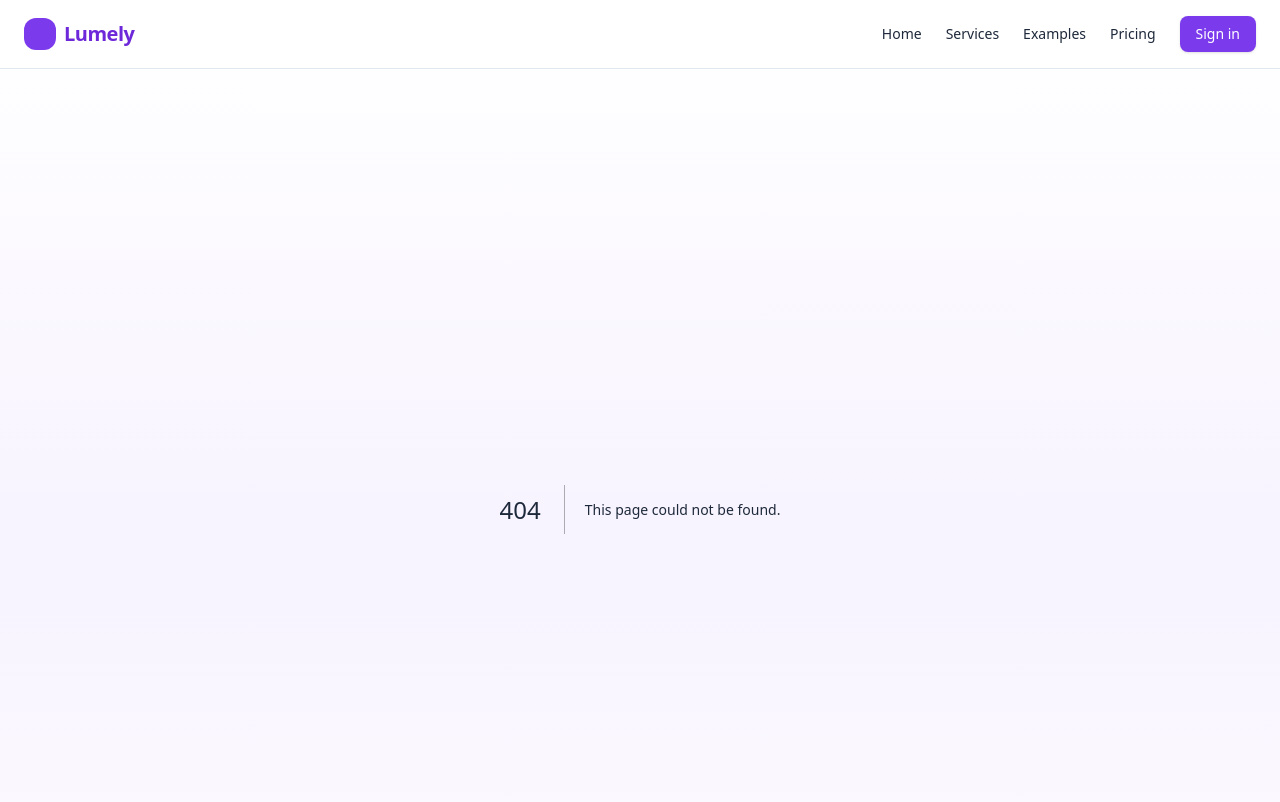
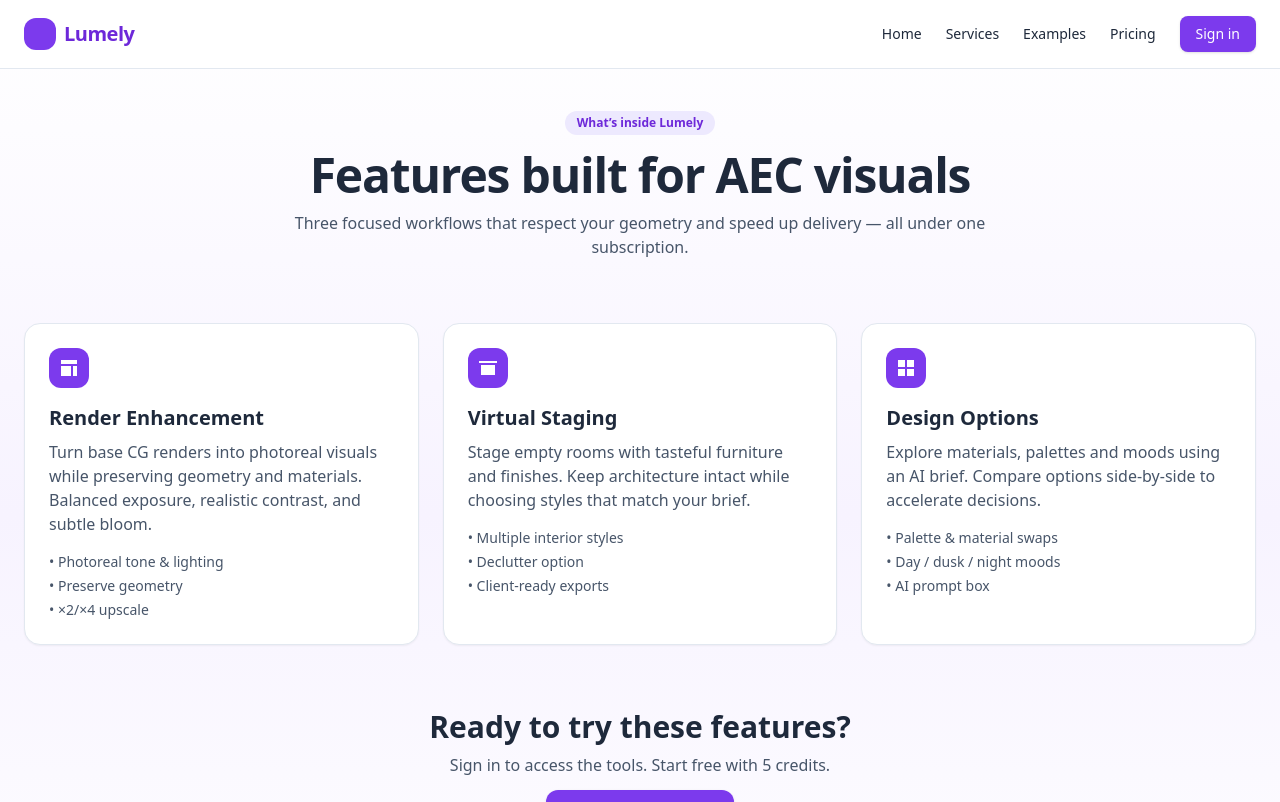
Before and after one commit to markgaughan75-maker/test-2, a Next.js app: page /features in a window 1280 px wide. Before the commit this address had no page. Shown: the top 802 px of the page. Built offline with nearby package versions, Linux system fonts and the light colour scheme.

Commit message:
Create page.tsx

```diff
--- /dev/null
+++ b/app/features/page.tsx
@@ -0,0 +1,74 @@
+export default function Features() {
+  const items = [
+    {
+      icon: (
+        <svg viewBox="0 0 24 24" className="h-6 w-6 text-white">
+          <path fill="currentColor" d="M4 4h16v4H4zM4 10h10v10H4zM16 10h4v10h-4z"/>
+        </svg>
+      ),
+      title: 'Render Enhancement',
+      desc: 'Turn base CG renders into photoreal visuals while preserving geometry and materials. Balanced exposure, realistic contrast, and subtle bloom.',
+      bullets: ['Photoreal tone & lighting', 'Preserve geometry', '×2/×4 upscale'],
+    },
+    {
+      icon: (
+        <svg viewBox="0 0 24 24" className="h-6 w-6 text-white">
+          <path fill="currentColor" d="M3 5h18v2H3zm2 4h14v10H5zM8 9v10M16 9v10"/>
+        </svg>
+      ),
+      title: 'Virtual Staging',
+      desc: 'Stage empty rooms with tasteful furniture and finishes. Keep architecture intact while choosing styles that match your brief.',
+      bullets: ['Multiple interior styles', 'Declutter option', 'Client-ready exports'],
+    },
+    {
+      icon: (
+        <svg viewBox="0 0 24 24" className="h-6 w-6 text-white">
+          <path fill="currentColor" d="M4 4h7v7H4zM13 4h7v7h-7zM4 13h7v7H4zM13 13h7v7h-7z"/>
+        </svg>
+      ),
+      title: 'Design Options',
+      desc: 'Explore materials, palettes and moods using an AI brief. Compare options side-by-side to accelerate decisions.',
+      bullets: ['Palette & material swaps', 'Day / dusk / night moods', 'AI prompt box'],
+    },
+  ];
+
+  return (
+    <div className="space-y-16">
+      <section className="text-center">
+        <div className="inline-flex items-center gap-2 rounded-full bg-violet-100 px-3 py-1 text-violet-700 text-xs font-semibold">
+          What’s inside Lumely
+        </div>
+        <h1 className="mt-4 text-4xl md:text-5xl font-extrabold tracking-tight">
+          Features built for AEC visuals
+        </h1>
+        <p className="mt-3 text-slate-600 max-w-3xl mx-auto">
+          Three focused workflows that respect your geometry and speed up delivery — all under one subscription.
+        </p>
+      </section>
+
+      <section className="grid gap-6 md:grid-cols-3">
+        {items.map((it) => (
+          <div key={it.title} className="rounded-2xl bg-white border border-slate-200 p-6 shadow-sm hover:shadow-md transition">
+            <div className="h-10 w-10 rounded-xl bg-violet-600 grid place-items-center mb-4">{it.icon}</div>
+            <h3 className="text-xl font-bold">{it.title}</h3>
+            <p className="text-slate-600 mt-2">{it.desc}</p>
+            <ul className="mt-4 space-y-1 text-sm text-slate-600">
+              {it.bullets.map(b => <li key={b}>• {b}</li>)}
+            </ul>
+            {/* intentionally NO deep link to the gated pages */}
+          </div>
+        ))}
+      </section>
+
+      <section className="text-center">
+        <h2 className="text-2xl md:text-3xl font-extrabold">Ready to try these features?</h2>
+        <p className="text-slate-600 mt-2">Sign in to access the tools. Start free with 5 credits.</p>
+        <div className="mt-6">
+          <a href="/signin" className="px-6 py-3 rounded-xl bg-violet-600 text-white hover:bg-violet-700 shadow">
+            Sign in to continue
+          </a>
+        </div>
+      </section>
+    </div>
+  );
+}
```
